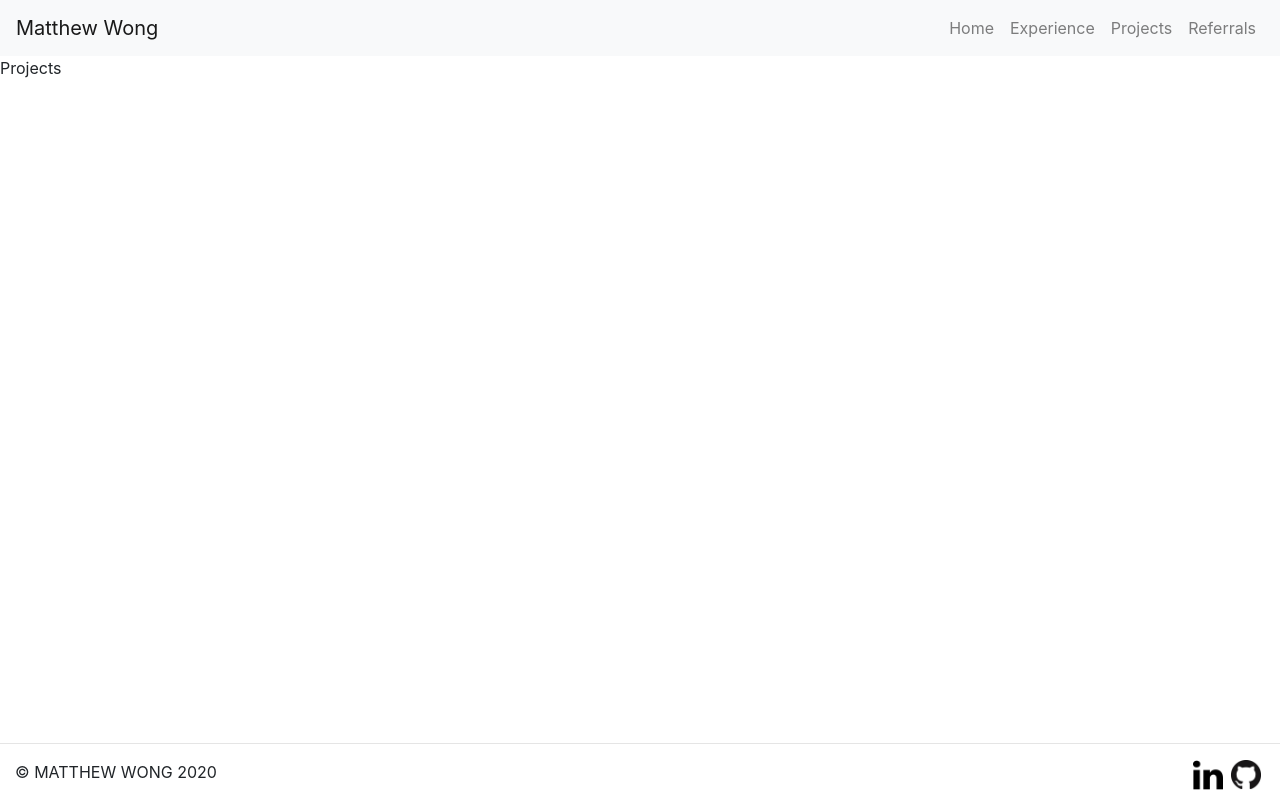
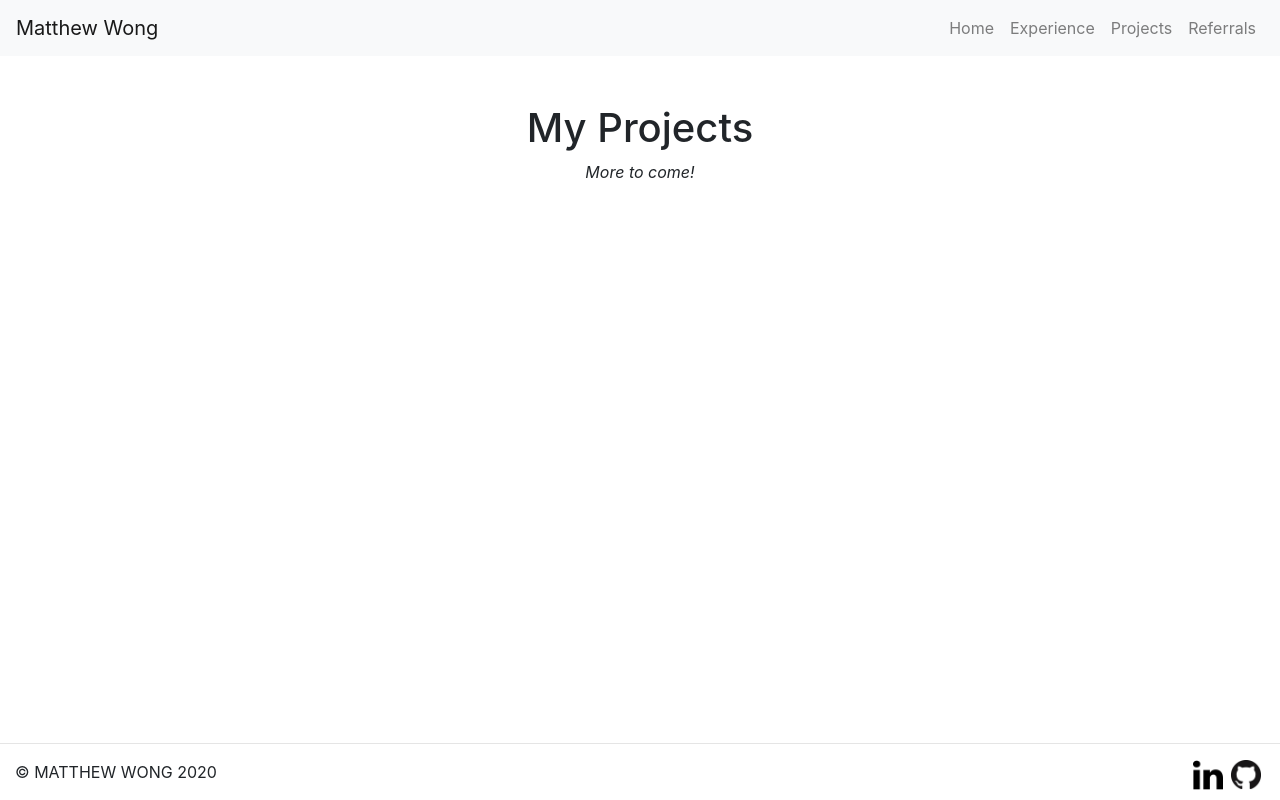
Before and after one commit to mwong33/portfolio, a React (Create React App) app: page /projects in a window 1280 px wide. Built offline with nearby package versions, Linux system fonts and the light colour scheme.

Commit message:
getting started with projects page

```diff
--- a/package.json
+++ b/package.json
@@ -7,6 +7,7 @@
     "@testing-library/react": "^9.5.0",
     "@testing-library/user-event": "^7.2.1",
     "bootstrap": "^4.5.2",
+    "framer-motion": "^2.4.2",
     "jquery": "^3.5.1",
     "popper.js": "^1.16.1",
     "react": "^16.13.1",
--- a/src/pages/Projects.js
+++ b/src/pages/Projects.js
@@ -6,7 +6,14 @@ import pageTransition from '../data/PageTransition.js';
 export default function Projects() {
     return (
         <motion.div id="projects" initial="out" animate="in" exit="out" variants={pageTransition}>
-            <p>Projects</p>
+            <div className="continer mt-5 mb-5">
+                <div className="row text-center">
+                    <div className="col-12">
+                        <h1>My Projects</h1>
+                        <p className="font-italic">More to come!</p>
+                    </div>
+                </div>
+            </div>
         </motion.div>
     )
 }
```
Also changed, not shown: 1 other file (tests, documents, lock files or other folders).
